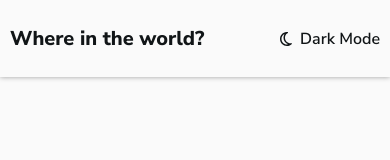
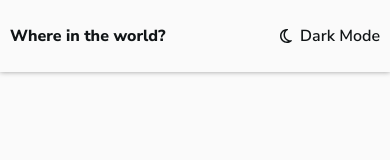
Before and after one commit to JuanBlancodev/api-countries-with-color-theme, a React (Vite) app: page / in a window 390 px wide. Shown: the top 160 px of the page. Built offline with nearby package versions, Linux system fonts and the light colour scheme.

Commit message:
set font-size medium for mobile

```diff
--- a/src/components/Header.jsx
+++ b/src/components/Header.jsx
@@ -18,6 +18,10 @@ const Container = styled.header`
 
 const H1 = styled.h1`
   grid-column: 2 / 4;
+
+  @media (width < 720px){
+    font-size: var(--font-medium);
+  }
 `
 
 const Span = styled.span`
```
